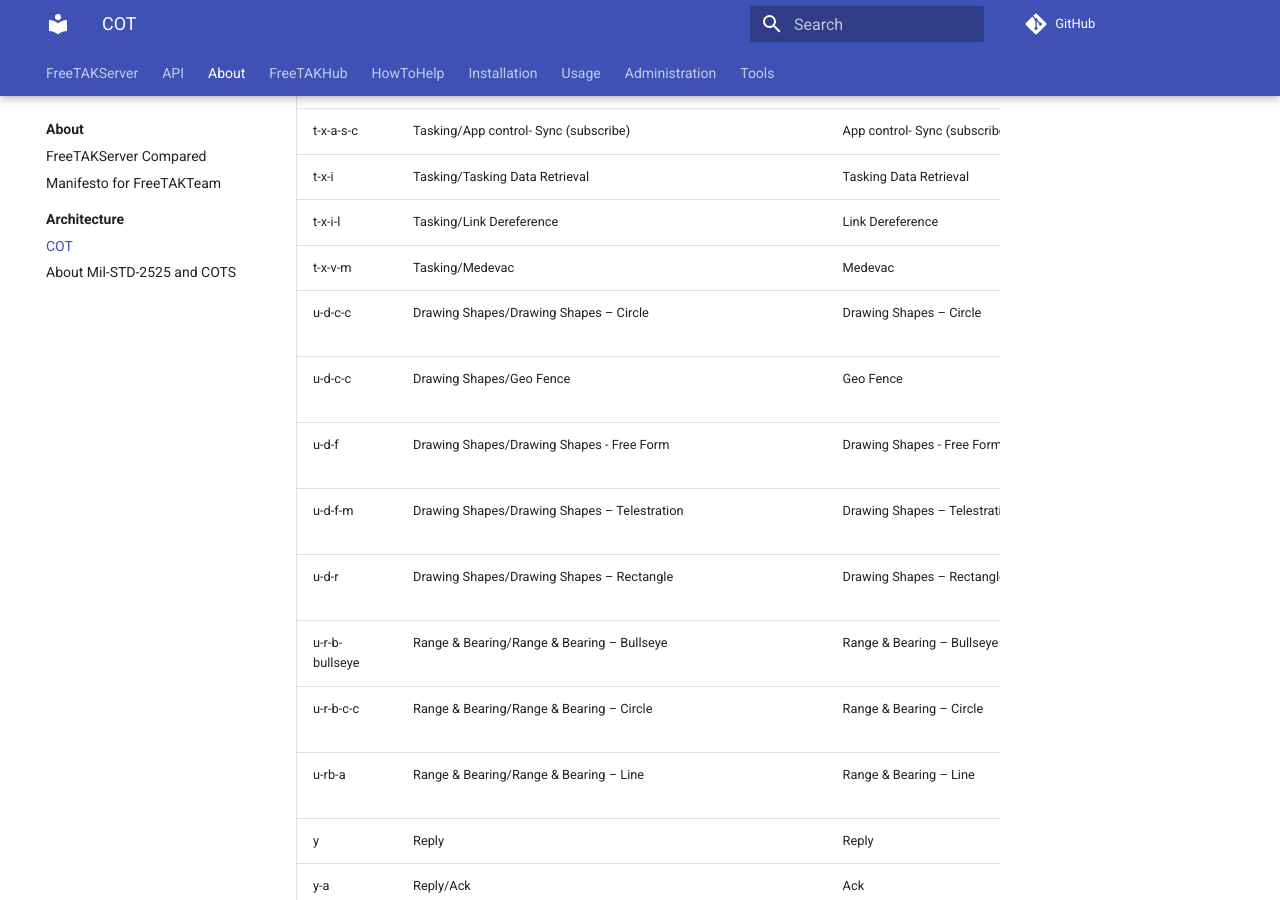
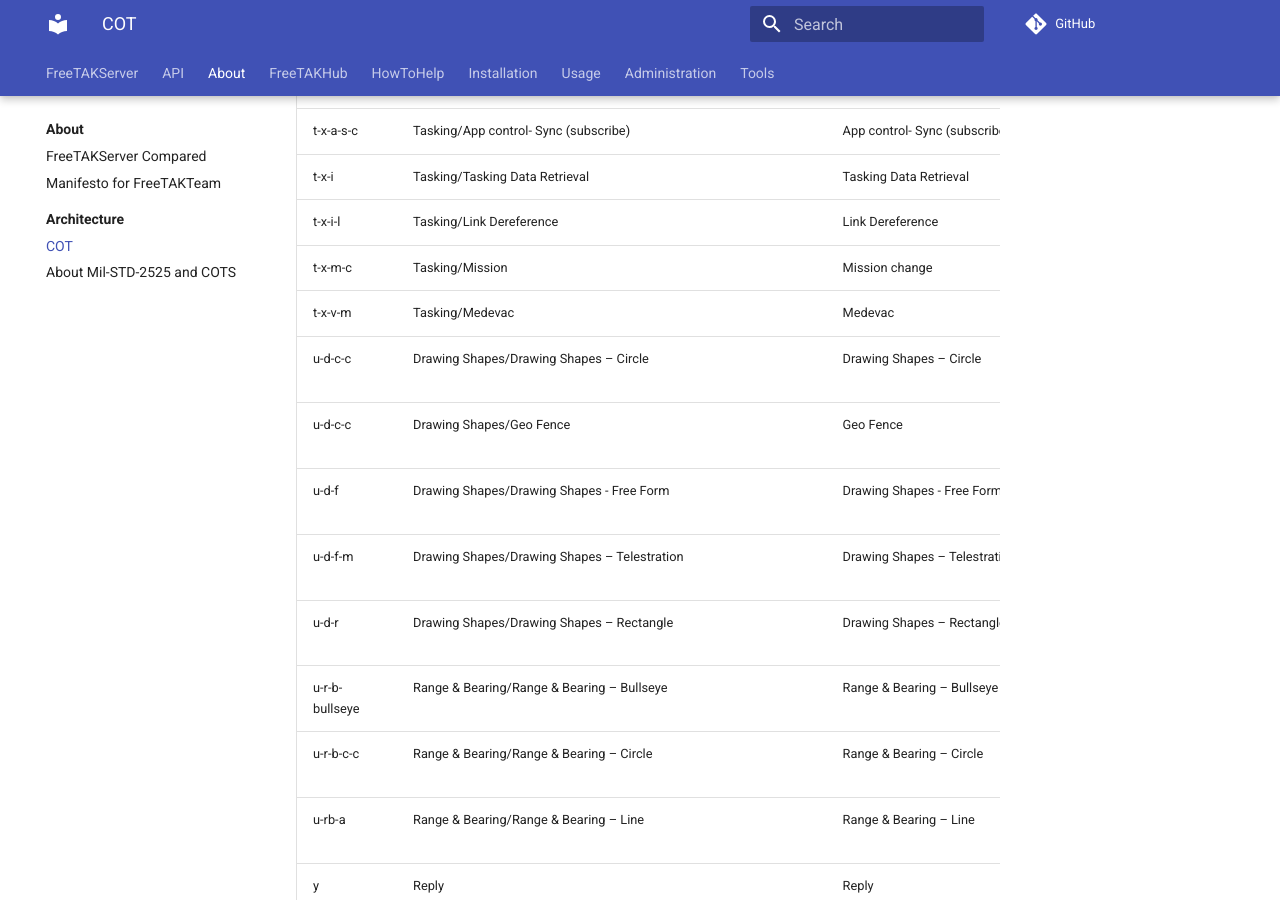
Before and after one commit to FreeTAKTeam/FreeTAKServer-User-Docs, an MkDocs documentation site: the page built from docs/docs/About/architecture/COTTable.md, in a window 1280 px wide and 900 px high, scrolled down 141201 px. Built offline with MkDocs 1.6.1 and Material for MkDocs 9.7.7, drawn with Linux system fonts in a browser that asks for light colours; comment, search, counter and statistics services are not loaded; the version menu is left out.

Commit message:
added mission change COT

```diff
--- a/docs/docs/About/architecture/COTTable.md
+++ b/docs/docs/About/architecture/COTTable.md
@@ -2345,7 +2345,8 @@ The following table combines Center On Target information found in COTTYpes.XML,
  t-x-a-s-c | Tasking/App control- Sync (subscribe) | App control- Sync (subscribe) |  | 2340 |  | Tasking |  |
  t-x-i | Tasking/Tasking Data Retrieval | Tasking Data Retrieval |  | 2341 |  | Tasking |  |
  t-x-i-l | Tasking/Link Dereference | Link Dereference |  | 2342 |  | Tasking |  |
- t-x-v-m | Tasking/Medevac | Medevac |  | 2343 |  | Tasking |  |
+ t-x-m-c | Tasking/Mission | Mission change |  | 23431 |  | Tasking |  |
+  t-x-v-m | Tasking/Medevac | Medevac |  | 2343 |  | Tasking |  |
  u-d-c-c | Drawing Shapes/Drawing Shapes – Circle | Drawing Shapes – Circle |  | 2344 |  | Drawing Shapes |  |
  u-d-c-c | Drawing Shapes/Geo Fence | Geo Fence |  | 2345 |  | Drawing Shapes |  |
  u-d-f | Drawing Shapes/Drawing Shapes - Free Form | Drawing Shapes - Free Form |  | 2346 |  | Drawing Shapes |  |
```
